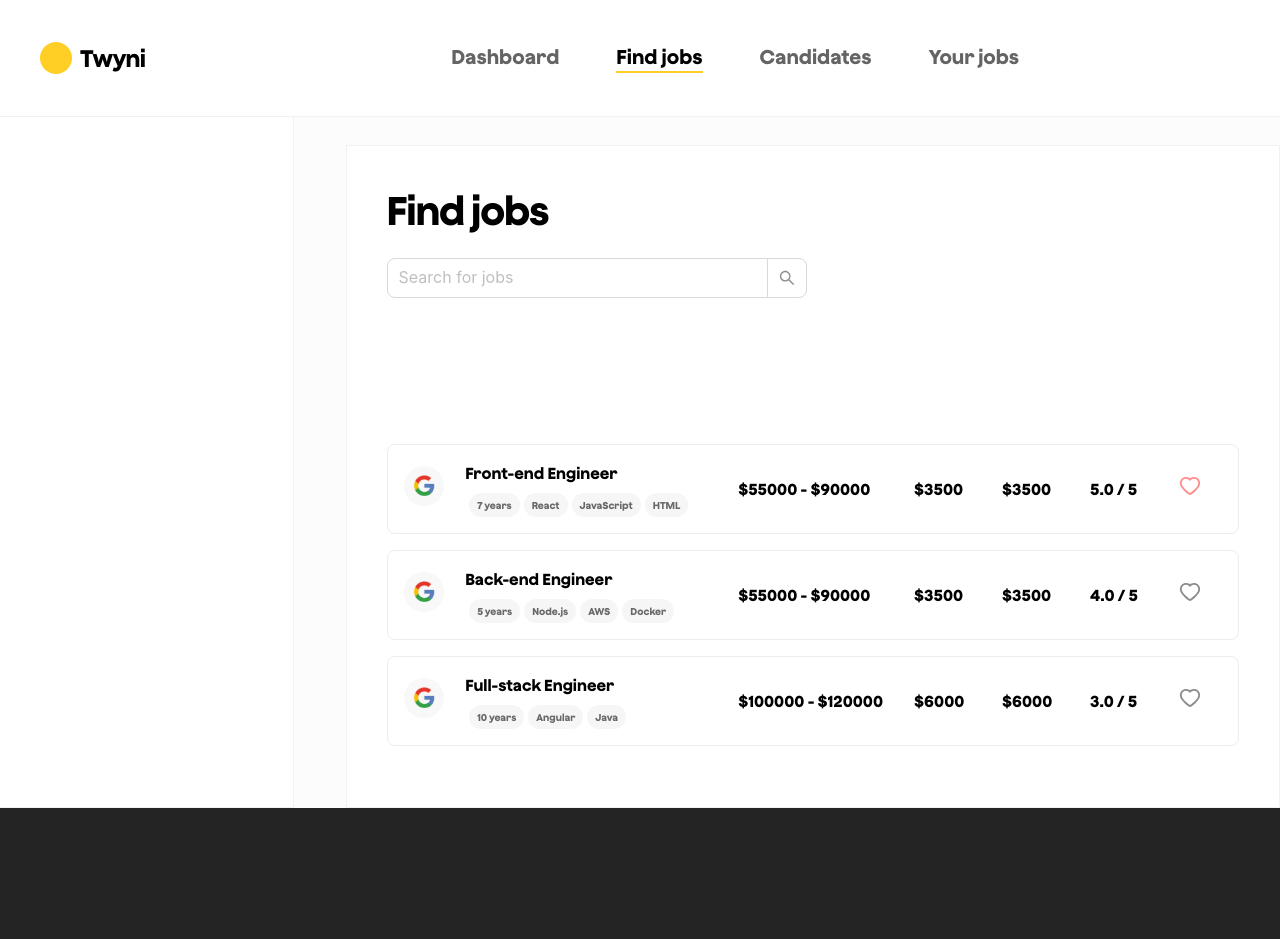
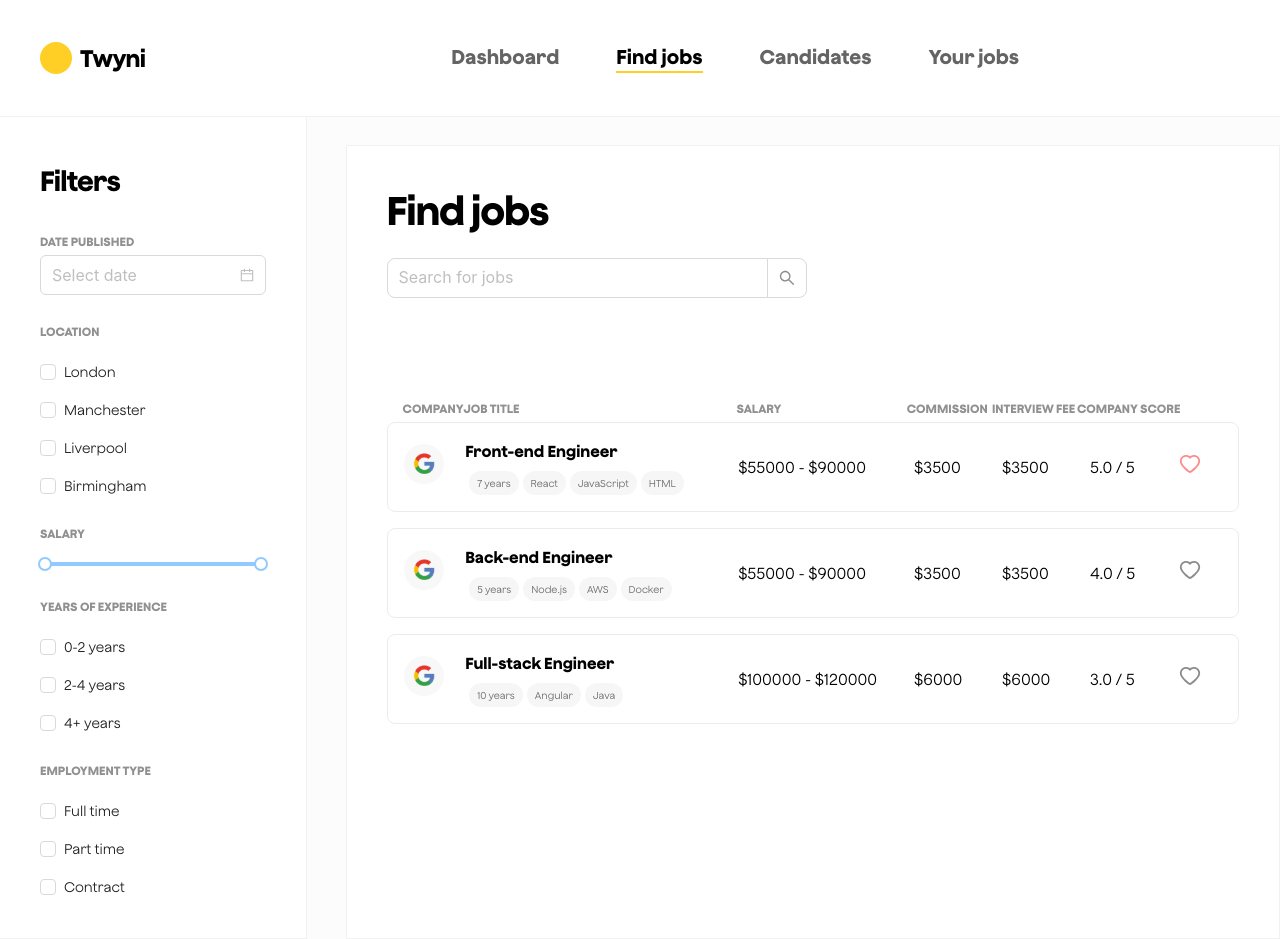
Before and after one commit to alexanderchernetsky/twyni, a React (Vite) app: page / in a window 1280 px wide. Before the commit the page ends 808 px from the top, so only its background shows below. Built offline with nearby package versions, Linux system fonts and the light colour scheme.

Commit message:
Add filters on the page

```diff
--- a/src/App.css
+++ b/src/App.css
@@ -5,6 +5,7 @@ body {
 }
 
 .home-page-container {
+  min-width: 1250px;
   display: flex;
   flex-flow: column;
   width: 100%;
@@ -82,8 +83,8 @@ body {
 
 .main-content-wrapper {
   display: grid;
-  grid-template-columns: 23% 73%;
-  grid-column-gap: 4%;
+  grid-template-columns: 24% 73%;
+  grid-column-gap: 3%;
   background: #FCFCFC;
 }
 
@@ -119,7 +120,7 @@ h1 {
   padding: 0 16px;
 }
 
-.column {
+.column, .filter-title  {
   color: #909090;
   font-family: "Jokker TRIAL", serif;
   font-size: 12px;
@@ -132,6 +133,7 @@ h1 {
 }
 
 .tile {
+  max-width: 1200px;
   border-radius: 8px;
   border: 1px solid #ECECEC;
   background: #FFF;
@@ -215,4 +217,35 @@ h1 {
   border-right: 1px solid #F1F1F1;
   border-bottom: 1px solid #F1F1F1;
   background: #FFF;
+  padding: 40px;
 }
+
+h2 {
+  margin: 0;
+  color: #000;
+  font-family: "Jokker TRIAL", serif;
+  font-size: 28px;
+  font-style: normal;
+  font-weight: 600;
+  line-height: 48px; /* 171.429% */
+  letter-spacing: -0.84px;
+}
+
+.filter-title {
+  margin-top: 24px;
+}
+
+.location-checkboxes {
+  display: flex;
+  flex-direction: column;
+}
+
+.checkbox {
+  color: rgba(0, 0, 0, 0.88);
+  font-family: "Jokker TRIAL", serif;
+  font-size: 14px;
+  font-style: normal;
+  font-weight: 500;
+  line-height: 22px; /* 157.143% */
+  padding-top: 16px;
+}
--- a/src/App.tsx
+++ b/src/App.tsx
@@ -1,5 +1,5 @@
 import {useState} from "react";
-import { Input } from 'antd';
+import {Input, DatePicker, Checkbox, Slider} from 'antd';
 
 import './App.css'
 import googleLogo from './assets/google.svg'
@@ -80,6 +80,14 @@ function App() {
         })
     };
 
+    const onDatePickerChange = () => {
+        // todo
+    }
+
+    const onCheckboxChange = () => {
+        // todo
+    }
+
     const onHeartClick = (id: number) => {
         setJobs(prevState => {
             const updated = prevState.map(tile => {
@@ -125,13 +133,41 @@ function App() {
             </div>
         </header>
         <main className="main-content-wrapper">
-            <div className="side-bar"/>
+            <div className="side-bar">
+                <h2>Filters</h2>
+                <div className="filters">
+                    <div className="filter-title">Date published</div>
+                    <DatePicker size="large" style={{width: '100%'}} onChange={onDatePickerChange}/>
+                    <div className="filter-title">Location</div>
+                    <div className="location-checkboxes">
+                        <Checkbox className="checkbox" onChange={onCheckboxChange}>London</Checkbox>
+                        <Checkbox className="checkbox" onChange={onCheckboxChange}>Manchester</Checkbox>
+                        <Checkbox className="checkbox" onChange={onCheckboxChange}>Liverpool</Checkbox>
+                        <Checkbox className="checkbox" onChange={onCheckboxChange}>Birmingham</Checkbox>
+                    </div>
+                    <div className="filter-title">Salary</div>
+                    <Slider range={{draggableTrack: true}} min={0} max={200000} defaultValue={[0, 200000]}/>
+                    <div className="filter-title">Years of experience</div>
+                    <div className="location-checkboxes">
+                        <Checkbox className="checkbox" onChange={onCheckboxChange}>0-2 years</Checkbox>
+                        <Checkbox className="checkbox" onChange={onCheckboxChange}>2-4 years</Checkbox>
+                        <Checkbox className="checkbox" onChange={onCheckboxChange}>4+ years</Checkbox>
+                    </div>
+                    <div className="filter-title">Employment type</div>
+                    <div className="location-checkboxes">
+                        <Checkbox className="checkbox" onChange={onCheckboxChange}>Full time</Checkbox>
+                        <Checkbox className="checkbox" onChange={onCheckboxChange}>Part time</Checkbox>
+                        <Checkbox className="checkbox" onChange={onCheckboxChange}>Contract</Checkbox>
+                    </div>
+                </div>
+            </div>
             <div className="content">
                 <h1>Find jobs</h1>
                 <div className="search-wrapper">
                     <Search placeholder="Search for jobs" onSearch={onSearch} size="large" style={{width: 420}}/>
                 </div>
-                <div className="column-names">{columns.map((col, index) => <div className="coumn" key={index}>{col}</div>)}</div>
+                <div className="column-names">{columns.map((col, index) => <div className="column"
+                                                                                key={index}>{col}</div>)}</div>
                 <div className="tiles-wrapper">
                     {searchResults.length > 0 && searchResults.map((tile) => {
                         return (
--- a/src/index.css
+++ b/src/index.css
@@ -15,7 +15,14 @@
 
 @font-face {
   font-family: 'Jokker TRIAL';
+  font-weight: bold;
   src: local('Jokker TRIAL'), url(fonts/DP_jokker_TRIAL/JokkerTRIAL-Bold.woff) format('woff');
   /* other formats include: 'woff2', 'truetype, 'opentype',
                             'embedded-opentype', and 'svg' */
 }
+
+@font-face {
+  font-family: 'Jokker TRIAL';
+  font-weight: normal;
+  src: local('Jokker TRIAL'), url(fonts/DP_jokker_TRIAL/JokkerTRIAL-Regular.woff) format('woff');
+}
```
